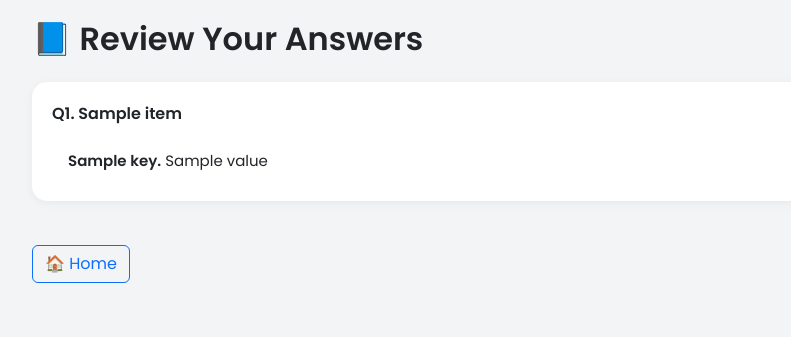
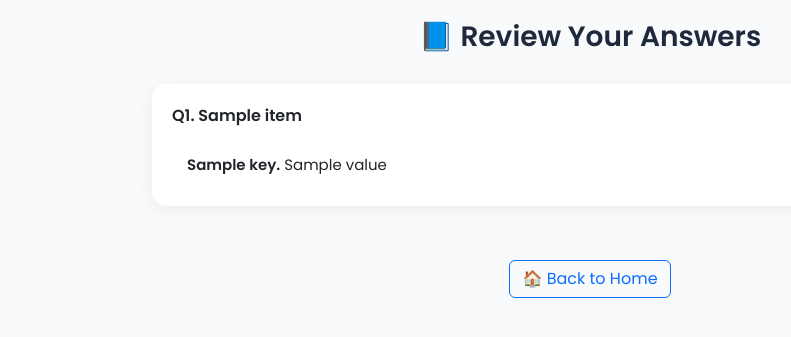
Before and after one commit to suriyamoorthi-dev/Testify, a Flask app: template templates/review.html in a window 1280 px wide. Shown: the top 337 px of the page, without its empty margins (50-841 px from the left). Run offline with Flask 3, Linux system fonts and the light colour scheme; the template is opened without the code that fills it: most values are stand-ins (such as "Sample title", 1, 10 or a date in 2020).

Commit message:
Update review page UI and database changes

```diff
--- a/templates/review.html
+++ b/templates/review.html
@@ -3,35 +3,87 @@
 <head>
   <meta charset="UTF-8">
   <title>Review Answers | SmartExam</title>
+  <meta name="viewport" content="width=device-width, initial-scale=1">
+  <meta name="description" content="Review your answers and learn from your mistakes. SmartExam helps boost exam success with AI insights.">
+
+  <!-- Google AdSense -->
+  <script async src="https://pagead2.googlesyndication.com/pagead/js/adsbygoogle.js?client=ca-pub-4605579560460422"
+    crossorigin="anonymous"></script>
+
+  <!-- Bootstrap + Fonts -->
   <link href="https://cdn.jsdelivr.net/npm/bootstrap@5.3.0/dist/css/bootstrap.min.css" rel="stylesheet">
   <link href="https://fonts.googleapis.com/css2?family=Poppins:wght@400;600&display=swap" rel="stylesheet">
+
   <style>
     body {
       font-family: 'Poppins', sans-serif;
-      background: #f3f4f6;
+      background: #f8fafc;
       padding: 20px;
+    }
+    .container {
+      max-width: 900px;
+      margin: auto;
     }
     .question-card {
       background: white;
       border-radius: 15px;
       padding: 20px;
       margin-bottom: 20px;
-      box-shadow: 0 2px 10px rgba(0,0,0,0.05);
+      box-shadow: 0 4px 20px rgba(0, 0, 0, 0.06);
     }
-    .correct { color: green; font-weight: bold; }
-    .wrong { color: red; font-weight: bold; }
+    .correct {
+      color: green;
+      font-weight: bold;
+    }
+    .wrong {
+      color: red;
+      font-weight: bold;
+    }
     .list-group-item {
       border: none;
       font-size: 15px;
+      padding: 10px 15px;
+    }
+    .list-group-item-success {
+      background-color: #e6ffed;
+    }
+    .list-group-item-danger {
+      background-color: #ffe6e6;
+    }
+    .ads-box {
+      margin: 30px 0;
+      text-align: center;
     }
     h2 {
       font-weight: 600;
+      color: #1e293b;
+      font-size: 28px;
+    }
+    @media (max-width: 600px) {
+      h2 {
+        font-size: 22px;
+      }
+      .list-group-item {
+        font-size: 14px;
+      }
     }
   </style>
 </head>
 <body>
+
   <div class="container">
-    <h2 class="mb-4">📘 Review Your Answers</h2>
+    <h2 class="mb-4 text-center">📘 Review Your Answers</h2>
+
+    <!-- ✅ AdSense Top Ad Unit -->
+    <div class="ads-box">
+      <ins class="adsbygoogle"
+           style="display:block"
+           data-ad-client="ca-pub-4605579560460422"
+           data-ad-slot="YOUR_SLOT_ID"
+           data-ad-format="auto"
+           data-full-width-responsive="true"></ins>
+      <script>(adsbygoogle = window.adsbygoogle || []).push({});</script>
+    </div>
 
     {% for item in results %}
       <div class="question-card">
@@ -39,18 +91,32 @@
         <ul class="list-group">
           {% for key, value in item.options.items() %}
             <li class="list-group-item
-                {% if key == item.correct %}list-group-item-success{% endif %}
-                {% if key == item.user and key != item.correct %}list-group-item-danger{% endif %}">
+              {% if key == item.correct %}list-group-item-success{% endif %}
+              {% if key == item.user and key != item.correct %}list-group-item-danger{% endif %}">
               <strong>{{ key }}.</strong> {{ value }}
-              {% if key == item.correct %}<span class="correct"> (Correct)</span>{% endif %}
-              {% if key == item.user and key != item.correct %}<span class="wrong"> (Your Answer)</span>{% endif %}
+              {% if key == item.correct %}<span class="correct"> ✔️ Correct</span>{% endif %}
+              {% if key == item.user and key != item.correct %}<span class="wrong"> ❌ Your Answer</span>{% endif %}
             </li>
           {% endfor %}
         </ul>
       </div>
     {% endfor %}
 
-    <a href="/" class="btn btn-outline-primary mt-4">🏠 Home</a>
+    <!-- ✅ AdSense Bottom Ad Unit -->
+    <div class="ads-box">
+      <ins class="adsbygoogle"
+           style="display:block"
+           data-ad-client="ca-pub-4605579560460422"
+           data-ad-slot="YOUR_SLOT_ID"
+           data-ad-format="auto"
+           data-full-width-responsive="true"></ins>
+      <script>(adsbygoogle = window.adsbygoogle || []).push({});</script>
+    </div>
+
+    <div class="text-center">
+      <a href="/" class="btn btn-outline-primary mt-4">🏠 Back to Home</a>
+    </div>
   </div>
+
 </body>
 </html>
```
Also changed, not shown: questions.db.
